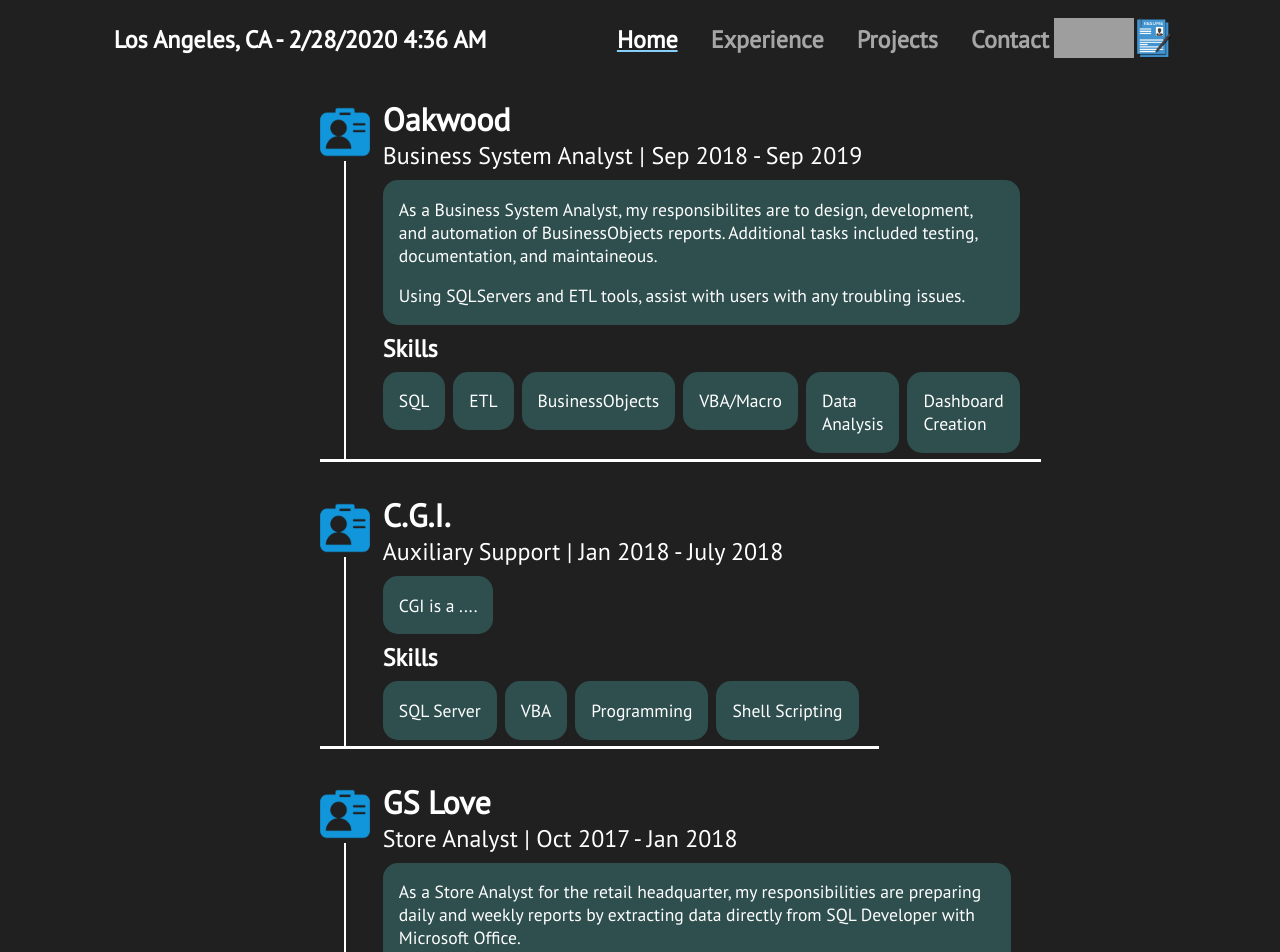
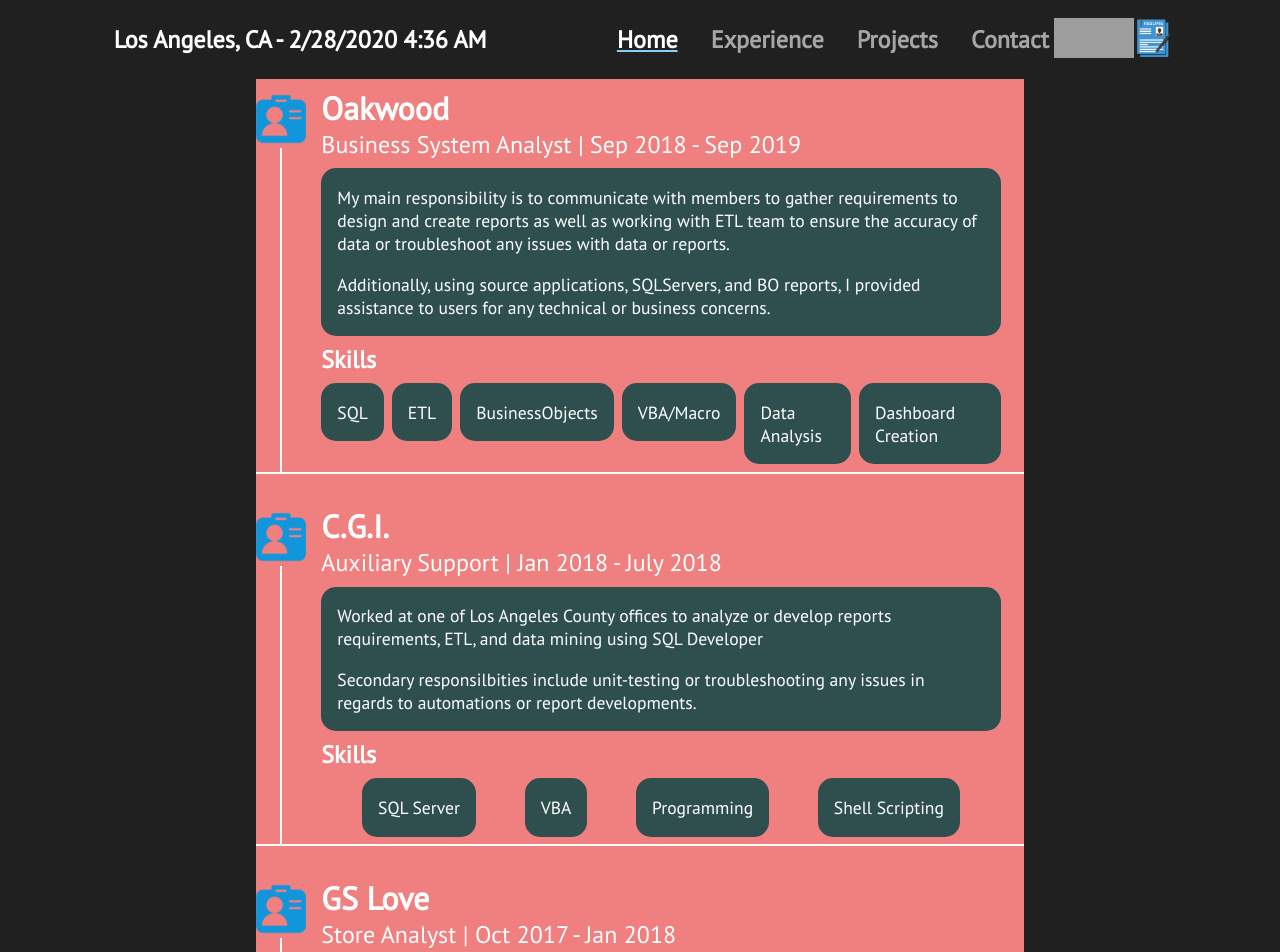
Before and after one commit to edistyping/ek-portfolio-new, a React (Create React App) app: page /experience in a window 1280 px wide. Shown: the top 952 px of the page. Built offline with nearby package versions, Linux system fonts and the light colour scheme; grey boxes are pictures that could not be loaded.

Commit message:
- Before updating 'Border' bot

```diff
--- a/src/components/Experience.js
+++ b/src/components/Experience.js
@@ -11,8 +11,8 @@
         start_date: "Sep 2018",
         end_date: "Sep 2019",
         description: [
-            "As a Business System Analyst, my responsibilites are to design, development, and automation of BusinessObjects reports. Additional tasks included testing, documentation, and maintaineous.",
-            "Using SQLServers and ETL tools, assist with users with any troubling issues.",
+            "My main responsibility is to communicate with members to gather requirements to design and create reports as well as working with ETL team to ensure the accuracy of data or troubleshoot any issues with data or reports.",
+            "Additionally, using source applications, SQLServers, and BO reports, I provided assistance to users for any technical or business concerns.",
         ],
         skills: [
             "SQL",
@@ -30,8 +30,8 @@
         start_date: "Jan 2018",
         end_date: "July 2018",
         description: [
-            "CGI is a ....",
-            "",
+            "Worked at one of Los Angeles County offices to analyze or develop reports requirements, ETL, and data mining using SQL Developer",
+            "Secondary responsilbities include unit-testing or troubleshooting any issues in regards to  automations or report developments.",
         ],
         skills: [
             "SQL Server",
@@ -47,8 +47,9 @@
         start_date: "Oct 2017",
         end_date: "Jan 2018",
         description: [
-            "As a Store Analyst for the retail headquarter, my responsibilities are preparing daily and weekly reports by extracting data directly from SQL Developer with Microsoft Office.",
-            "Primary responsibility includes analyzing sales and profits, and transfer inventories across 30 stores in goals to increase the numbers.",
+            "My first job after graduating from university!",
+            "As a Store Analyst at the headquarter of a retail company with 30-plus stores across Los Angeles",
+            "I provided daily and weekly analtical reports, and using these reports supplemented with any additional data and sales team to transfer inventories across stores to increase sales and profits.",
         ],
         skills: [
             "Python",
@@ -62,18 +63,19 @@
     const jobList = [job0, job1, job2];
 
     return (
-        <div style={{height: "auto", backgroundColor: "#202020", }}>
+        <div style={{width: "100%", height: "auto", backgroundColor: "#202020",  }}>
+
+                <div style={{width: "60%", margin: "0 auto 3% auto", backgroundColor: "lightcoral" }}>
+
                         {jobList.map((i) =>
                             <div className="main-experience">
                                 <div className="experience-left">
                                     <div>
                                         <img className="jobicon" src={"./images/job_icon.png"} alt="Logo" />
                                     </div>
-                                    <div className="experience-left-bottom">
 
-                                    </div>
-
-                                    <hr className="test"/>
+                                    <div className="experience-left-bottom" />
+                                    {/*<hr className="test"/>*/}
 
                                 </div>
 
@@ -107,7 +109,7 @@
 
                         )}
 
-
+            </div>
 
         </div>
     )
--- a/src/components/Home.js
+++ b/src/components/Home.js
@@ -92,7 +92,7 @@
 
 
 const Home = () => (
-    <div style={{borderColor: "silver", height: "100%"}}>
+    <div style={{borderColor: "silver", height: "100%", }}>
         <div className="main">
             <div className="left">
                 <p>Hello World from Aquarium!</p>
@@ -103,6 +103,16 @@
                 <RightSide/>
             </div>
         </div>
+
+        <div style={{width: "100%", backgroundColor: "yellowgreen", }}>
+            <h1 style={{textAlign: "center"}}>This will be Instagram Section</h1>
+
+            <div style={{display: "flex", justifyContent: "space-evenly", }}>
+                <img src="" style={{width: "100px", height: "100px", }} alt="picture here" />
+                <img src="" style={{width: "100px", height: "100px", }} alt="picture here" />
+                <img src="" style={{width: "100px", height: "100px", }} alt="picture here" />
+            </div>
+        </div>
     </div>
 )
 
--- a/src/components/ImageSlide.js
+++ b/src/components/ImageSlide.js
@@ -23,8 +23,8 @@
     return (
 
         <div style={{ display: "flex", flexDirection: "column", width: "100%", height: "auto", backgroundColor: "yellow", }} >
-            <p style={{margin: "auto"}}> Image: {index+1} / {imgArr.length}</p>
-            <img src={imgArr[index]} style={{width: "45%", height: "35vh", margin: "auto"}} alt="project images" />
+            <p style={{margin: "auto", fontSize: "1.3em"}}> Image: {index+1} / {imgArr.length}</p>
+            <img src={imgArr[index]} style={{width: "40%", height: "35vh", margin: "10px auto", borderStyle: "solid", }} alt="project images" />
 
             <div style={{display: "flex", justifyContent: "center", height: "100%", backgroundColor: "blue"}}>
                 <button style={{width: "150px", height: "40px",  }} onClick={() => setIndex(ControlLimit(index,imgArr.length-1, -1))} >  Left </button>
--- a/src/css/Experience.css
+++ b/src/css/Experience.css
@@ -1,11 +1,11 @@
 .main-experience {
-    width: 50%;
-    margin: 1% auto 2% auto;
     color: white;
+    width: 100%;
 
     display: flex;
     flex-direction: row;
 
+    margin-bottom: 3%;
 }
 
 .jobicon {
@@ -17,6 +17,8 @@
 .experience-left {
     display: flex;
     flex-direction: column;
+    border-bottom: 2px solid;
+
 }
 
 .experience-left-bottom {
@@ -24,21 +26,18 @@
     width: 100%;
     margin: 0;
     padding: 0;
-
     background: linear-gradient(white, white) no-repeat center/2px 100%;
 }
 
 .test {
-    width: 50%;
+    width: 100%;
     margin: 0 0 0 50%;
     padding: 0;
-    border-bottom: 2px solid white;
 }
 
 .experience-right {
     padding: 1% 2%;
-    border-bottom-style: solid;
-
+    border-bottom: 2px solid white;
 }
 
 .experience-right-bottom {
--- a/src/css/Home.css
+++ b/src/css/Home.css
@@ -2,7 +2,7 @@
     display: flex;
     height: 80%;
     width: 80%;
-    margin: 3% auto;
+    margin: 1% auto 0 auto;
 }
 
 .left {
@@ -10,6 +10,8 @@
     height: auto;
     display: flex;
     flex-direction: column;
+
+
 }
 .left p {
     color: white;
@@ -18,7 +20,7 @@
     margin: 10% auto;
 }
 .left img {
-    height: 60%;
+    height: 70%;
     width: 85%;
     margin: 0 auto;
     border-radius: 20px;
@@ -76,12 +78,12 @@
 
 .right-intro-p {
     font-size: 1.2em;
-    margin: 0 0 8% 5%;
+    margin: 0 0 3% 5%;
 }
 
 .right-skills {
     color:white;
-    margin: 5% 0 0 0;
+    margin: 5% 0;
 
 }
 
--- a/src/css/Projects.css
+++ b/src/css/Projects.css
@@ -47,11 +47,9 @@
 
 .project-header {
     font-size: 1.5em;
-    display: inline-block;
 
     padding: 0 1vh 0 0;
     margin: 0;
-
 }
 
 .test {
```
Also changed, not shown: src/components/Projects.js (+13 -19 lines).
